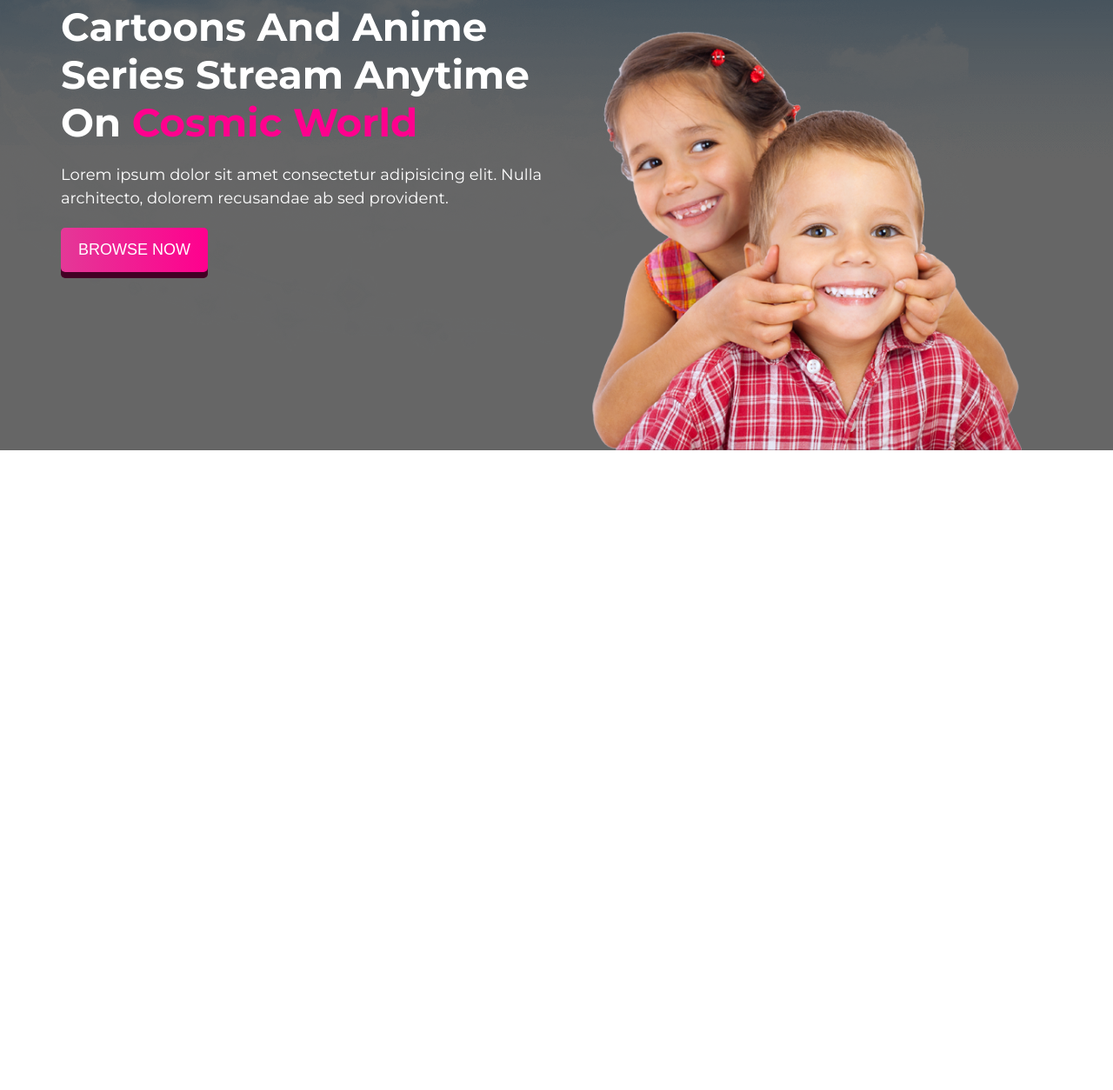
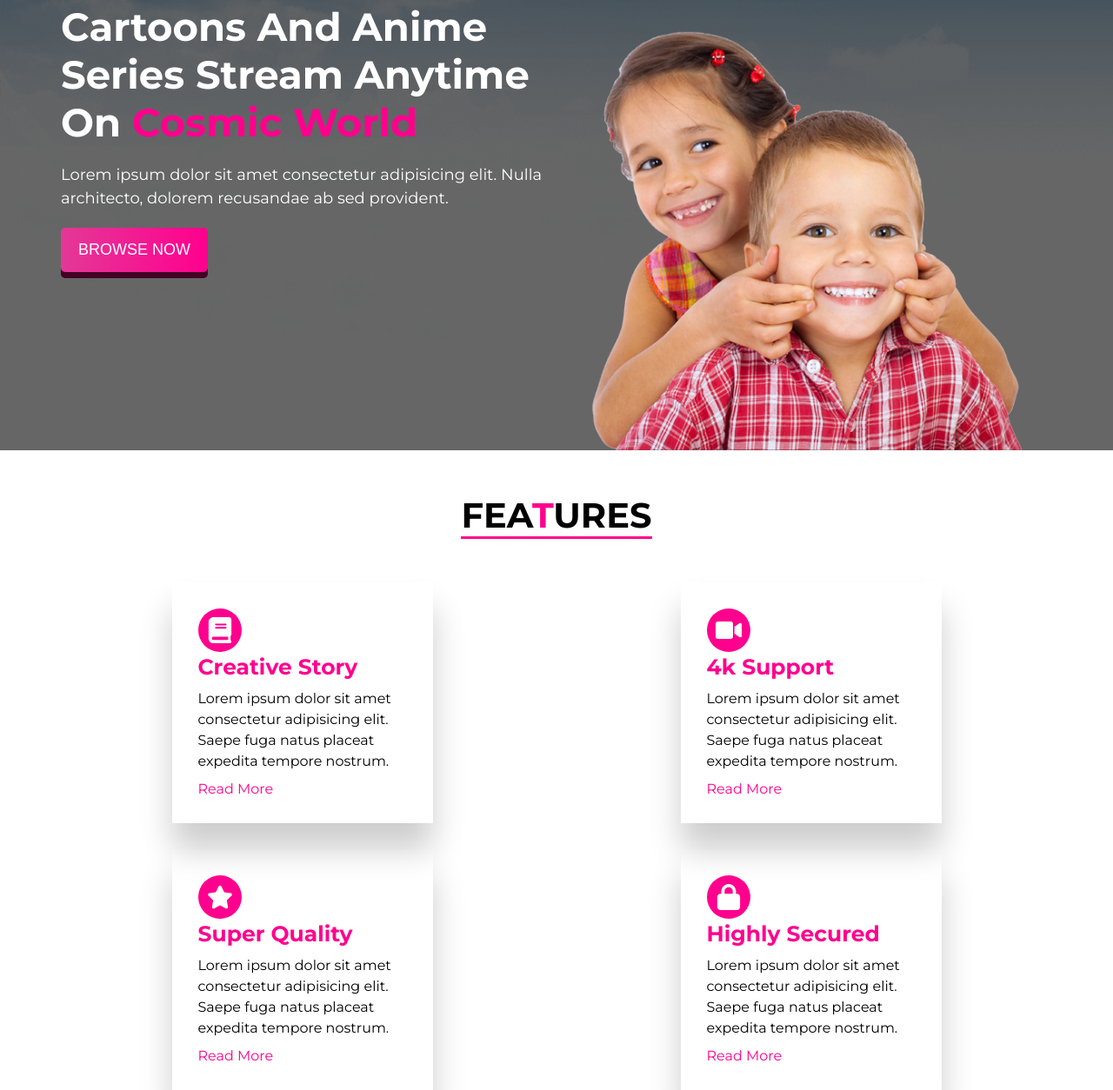
Before and after one commit to monira-jahan-tania/cosmic-world, a plain HTML site: page index.html in a window 1280 px wide. Shown: the part 282-1536 px from the top of the page at 87% size. Before the commit the page ends 800 px from the top, so only its background shows below. Drawn offline with Linux system fonts and the light colour scheme.

Commit message:
features

```diff
--- a/index.html
+++ b/index.html
@@ -7,6 +7,16 @@
     <meta name="viewport" content="width=device-width, initial-scale=1.0">
 
     <link rel="stylesheet" href="style.css">
+    <!------------ font awesome cdn----------
+----------------------------------------->
+    <link rel="stylesheet" href="https://cdnjs.cloudflare.com/ajax/libs/font-awesome/6.0.0-beta3/css/all.min.css"
+        integrity="sha512-Fo3rlrZj/k7ujTnHg4CGR2D7kSs0v4LLanw2qksYuRlEzO+tcaEPQogQ0KaoGN26/zrn20ImR1DfuLWnOo7aBA=="
+        crossorigin="anonymous" referrerpolicy="no-referrer" />
+    <script src="https://cdnjs.cloudflare.com/ajax/libs/font-awesome/6.0.0-beta3/js/all.min.js"
+        integrity="sha512-fzff82+8pzHnwA1mQ0dzz9/E0B+ZRizq08yZfya66INZBz86qKTCt9MLU0NCNIgaMJCgeyhujhasnFUsYMsi0Q=="
+        crossorigin="anonymous" referrerpolicy="no-referrer"></script>
+
+    <script src="https://kit.fontawesome.com/fee55c28e5.js" crossorigin="anonymous"></script>
     <title>Document</title>
 </head>
 
@@ -38,9 +48,41 @@
             </div>
         </section>
     </header>
-    <main>
+    <main class="container">
         <section id="features">
-
+            <div class="section-title">
+                <h2>Fea<span class="high-lighter">t</span>ures</h2>
+            </div>
+            <div class="feature-cards">
+                <div class="card">
+                    <i class="fas fa-book icon"></i>
+                    <h3>Creative Story</h3>
+                    <p>Lorem ipsum dolor sit amet consectetur adipisicing elit. Saepe fuga natus placeat expedita
+                        tempore nostrum.</p>
+                    <a href="">Read More</a>
+                </div>
+                <div class="card">
+                    <i class="fas fa-video icon"></i>
+                    <h3>4k Support</h3>
+                    <p>Lorem ipsum dolor sit amet consectetur adipisicing elit. Saepe fuga natus placeat expedita
+                        tempore nostrum.</p>
+                    <a href="">Read More</a>
+                </div>
+                <div class="card">
+                    <i class="fas fa-star icon"></i>
+                    <h3>Super Quality</h3>
+                    <p>Lorem ipsum dolor sit amet consectetur adipisicing elit. Saepe fuga natus placeat expedita
+                        tempore nostrum.</p>
+                    <a href="">Read More</a>
+                </div>
+                <div class="card">
+                    <i class="fas fa-lock icon"></i>
+                    <h3>Highly Secured</h3>
+                    <p>Lorem ipsum dolor sit amet consectetur adipisicing elit. Saepe fuga natus placeat expedita
+                        tempore nostrum.</p>
+                    <a href="">Read More</a>
+                </div>
+            </div>
         </section>
     </main>
 </body>
--- a/style.css
+++ b/style.css
@@ -20,6 +20,9 @@ header{
     background-color: rgba(0,0,0,0.6);
     background-blend-mode: overlay;
 }
+
+/*--------common-----
+-------------------*/
 .container{
     max-width: 1200px;
     margin: 0 auto;
@@ -28,6 +31,36 @@ header{
 .high-lighter{
     color:  var(---primary-color);
 }
+.parimary-button{
+    background-image: linear-gradient(90deg, #e43897, #ff008e);
+    color: #fff;
+    font-size: 18px;
+    text-transform: uppercase;
+    outline: 0;
+    border: 0;
+    padding: 15px 20px;
+    border-radius: 5px;
+    cursor: pointer;
+    box-shadow: 0 7px 0 #420024;
+    position: relative;
+    top: 0;
+}
+.parimary-button:active{
+    top: 5px;
+    box-shadow: 0 2px 0 #5c2d47;
+}
+.section-title{
+    text-align: center;
+}
+.section-title h2{
+    display: inline-block;
+    text-transform: uppercase;
+    font-size: 40px;
+    border-bottom: 3px solid var(---primary-color);
+    margin: 50px 0;
+}
+
+
 nav{
     display: flex;
     justify-content: space-between;
@@ -69,24 +102,7 @@ nav{
     line-height: 1.5;
     margin: 20px 0;
 }
-.parimary-button{
-    background-image: linear-gradient(90deg, #e43897, #ff008e);
-    color: #fff;
-    font-size: 18px;
-    text-transform: uppercase;
-    outline: 0;
-    border: 0;
-    padding: 15px 20px;
-    border-radius: 5px;
-    cursor: pointer;
-    box-shadow: 0 7px 0 #420024;
-    position: relative;
-    top: 0;
-}
-.parimary-button:active{
-    top: 5px;
-    box-shadow: 0 2px 0 #5c2d47;
-}
+
 .banner-right{
     display: flex;
     justify-content: center;
@@ -95,3 +111,38 @@ nav{
 .banner-right img{
     width: 100%;
 }
+
+/*======= feature part====
+====================== */
+.feature-cards{
+    display: grid;
+    grid-gap: 30px;
+    grid-template-columns: repeat(2, 1fr);
+    justify-content: center;
+}
+.card{
+    width: 300px;
+    padding: 30px;
+    margin: 0 auto;
+    box-shadow: 0 30px 35px rgba(0,0,0,0.2);
+}
+.card .icon{
+    background-color: var(---primary-color);
+    border-radius: 50%;
+    height: 30px;
+    width: 30px;
+    padding: 10px;
+    color: #fff;
+}
+.card h3{
+    color: var(---primary-color);
+    font-size: 25px;
+}
+.card p{
+    margin: 10px 0;
+    line-height: 1.5;
+}
+.card a{
+    color: var(---primary-color);
+    text-decoration: none;
+}
```
